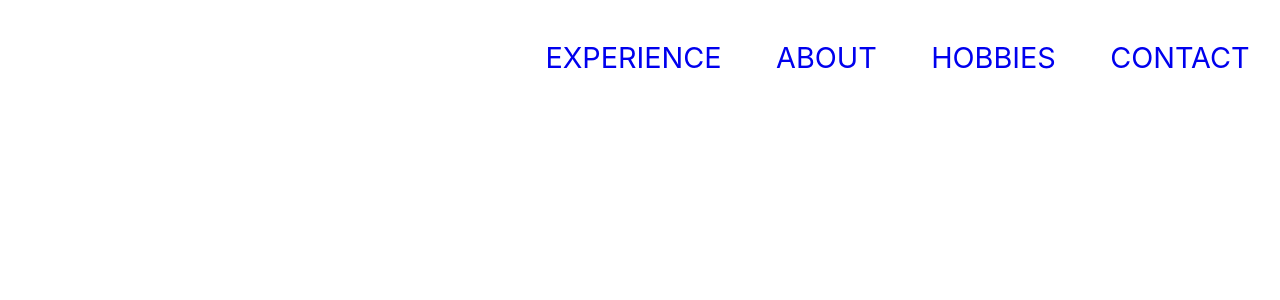
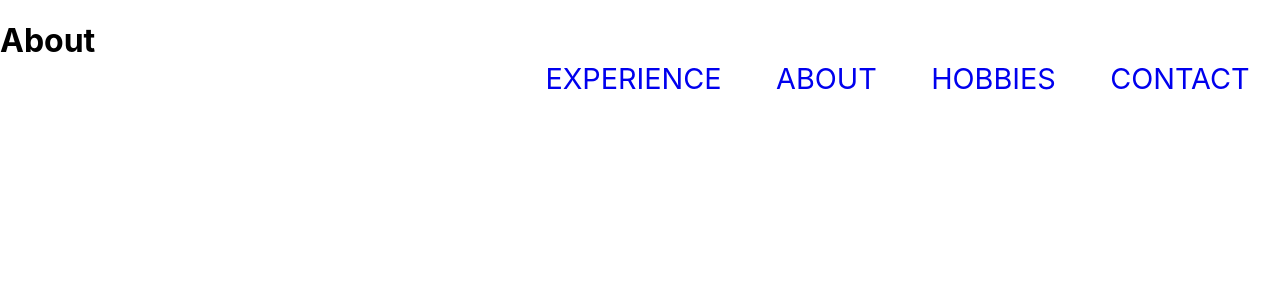
Before and after one commit to RoaringRohan/personal-portfolio, a React (Create React App) app: page /about in a window 1280 px wide. Shown: the top 300 px of the page. Built offline with nearby package versions, Linux system fonts and the light colour scheme.

Commit message:
Added about component

```diff
--- a/src/App.js
+++ b/src/App.js
@@ -3,6 +3,7 @@ import './App.scss';
 import Home from './components/Home';
 import Nav from './components/Nav';
 import Experience from './components/Experience';
+import About from './components/About';
 
 function App() {
   return (
@@ -11,6 +12,7 @@ function App() {
     <Routes>
         <Route index path="/" element={<Home />} />
         <Route index path="experience" element={<Experience />} />
+        <Route index path="about" element={<About />} />
     </Routes>
     </>
   );
--- /dev/null
+++ b/src/components/About/index.js
@@ -0,0 +1,14 @@
+import './index.scss';
+
+const About = () => {
+
+    return (
+        <div className="container experience">
+            <div className="text-zone">
+                <h1>About</h1>
+            </div>
+        </div>
+    );
+}
+
+export default About;
```
Also changed, not shown: src/components/About/index.scss (added).
